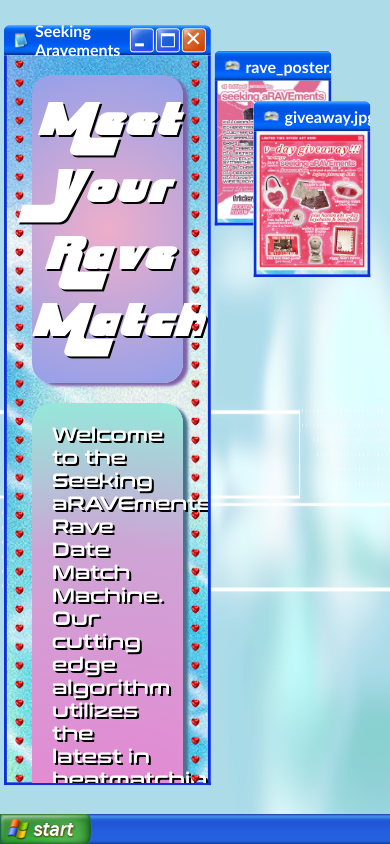
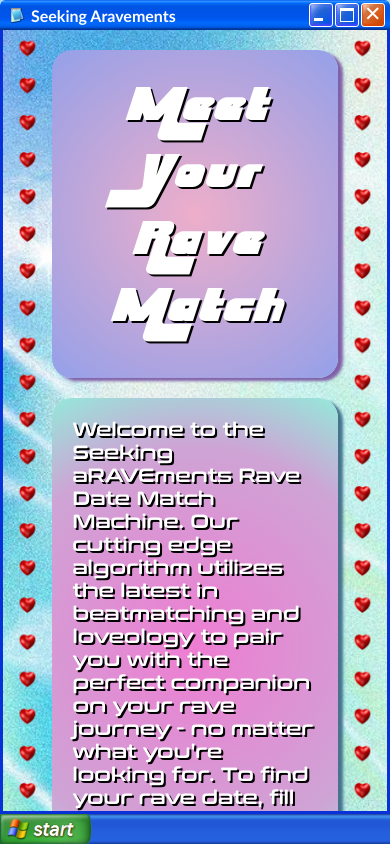
Before and after one commit to cal-kuhnen/seeking-aravements, a React (Create React App) app in the folder client/: page / in a window 390 px wide. Built offline with nearby package versions, Linux system fonts and the light colour scheme.

Commit message:
added simple mobile styling and xp-style submit button

```diff
--- a/client/src/components/Desktop/desktop.tsx
+++ b/client/src/components/Desktop/desktop.tsx
@@ -1,4 +1,4 @@
-import { url } from 'inspector';
+import { useState } from 'react';
 import Taskbar from '../Taskbar/taskbar';
 import Raveform from '../Window/components/Raveform/raveform';
 import Window from '../Window/window';
@@ -9,10 +9,19 @@ import imageIcon from '../../assets/xp/image-icon.png';
 import './desktop.css';
 
 const Desktop = () => {
+  const [mobile, setMobile] = useState(window.innerWidth <= 500);
   return (
     <div className="desktop">
-      <Window title='Seeking Aravements' icon={notepad} height='90vh' width='53vw' x={1} y={3} content={Raveform}/>
       <Window
+        id='form'
+        title='Seeking Aravements'
+        icon={notepad}
+        height={ mobile ? 'calc(100vh - 30px)' : '90vh'}
+        width={ mobile ? '100vw' : '53vw'}
+        x={mobile ? 0 : 1}
+        y={mobile ? 0 : 3}
+        content={Raveform}/>
+      { !mobile && (<Window
         title='rave_poster.jpg'
         icon={imageIcon}
         height='auto'
@@ -23,7 +32,8 @@ const Desktop = () => {
           <a href="https://first-avenue.com/event/2023-02-seeking-aravements/" target="_blank" rel="noreferrer noopener">
             <img className='poster' alt="poster for the seeking aravements show" src={poster}/>
           </a>}/>
-      <Window
+      )}
+      { !mobile && (<Window
         title='giveaway.jpg'
         icon={imageIcon}
         height='auto'
@@ -34,6 +44,7 @@ const Desktop = () => {
           <a href="https://first-avenue.com/event/2023-02-seeking-aravements/" target="_blank" rel="noreferrer noopener">
             <img className='poster' alt="flyer for the seeking aravements giveaway" src={giveaway}/>
           </a>}/>
+      )}
       <Taskbar/>
     </div>
   )
--- a/client/src/components/Window/components/Raveform/components/Questions/questions.css
+++ b/client/src/components/Window/components/Raveform/components/Questions/questions.css
@@ -33,3 +33,27 @@ textarea {
   width: 95%;
   max-width: 95%;
 }
+
+.center {
+  display: flex;
+  justify-content: center;
+}
+
+button.submit-button {
+  background: linear-gradient(180deg,#fff,#ecebe5 86%,#d8d0c4);
+  border-radius: 3px;
+  border: 1px solid #003c74;
+  width: 75px;
+  height: 25px;
+  margin-left: auto;
+  margin-right: auto;
+}
+
+button.submit-button:hover {
+  box-shadow: inset -1px 1px #fff0cf,inset 1px 2px #fdd889,inset -2px 2px #fbc761,inset 2px -2px #e5a01a;
+}
+
+button.submit-button:active {
+  box-shadow: none;
+  background: linear-gradient(180deg,#cdcac3,#e3e3db 8%,#e5e5de 94%,#f2f2f1);
+}
--- a/client/src/components/Window/components/Raveform/components/Questions/questions.tsx
+++ b/client/src/components/Window/components/Raveform/components/Questions/questions.tsx
@@ -130,7 +130,9 @@ const Questions = () => {
         {generatedQuestions}
         <div key="boom" className="form-control">
           <label></label>
-          <button type="submit">Submit</button>
+          <div className='center'>
+            <button className="submit-button" type="submit">Submit</button>
+          </div>
         </div>
       </form>
     </div>
--- a/client/src/components/Window/components/Raveform/raveform.css
+++ b/client/src/components/Window/components/Raveform/raveform.css
@@ -41,3 +41,13 @@
   text-shadow: 2px 2px #000;
   color: #fff;
 }
+
+@media only screen and (max-width: 500px) {
+  .form-title {
+    padding: 30px;
+  }
+
+  .rave-margin {
+    width: 50px;
+  }
+}
--- a/client/src/components/Window/window.tsx
+++ b/client/src/components/Window/window.tsx
@@ -35,7 +35,7 @@ const Window = (props: WindowInfo) => {
   const content = props.content();
 
   return (
-    <div key={props.title} className='window' style={initialSize} ref={ref as any} onMouseDown={handleClick}>
+    <div key={props.title} id={props.id} className='window' style={initialSize} ref={ref as any} onMouseDown={handleClick}>
       <Titlebar title={props.title} icon={props.icon}/>
       <div className='window-content'>
         {content}
--- a/client/src/models/window.model.ts
+++ b/client/src/models/window.model.ts
@@ -6,6 +6,7 @@ export interface Position {
 }
 
 export interface WindowInfo {
+  id?: string;
   title: string;
   icon: string;
   height: string;
```
